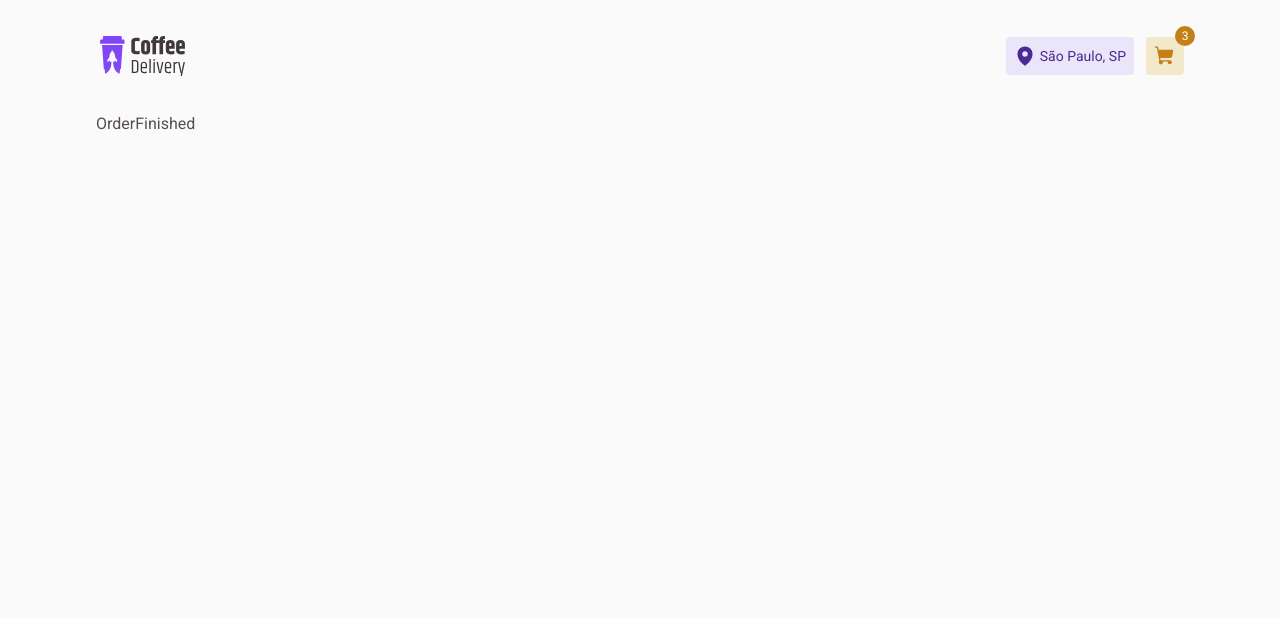
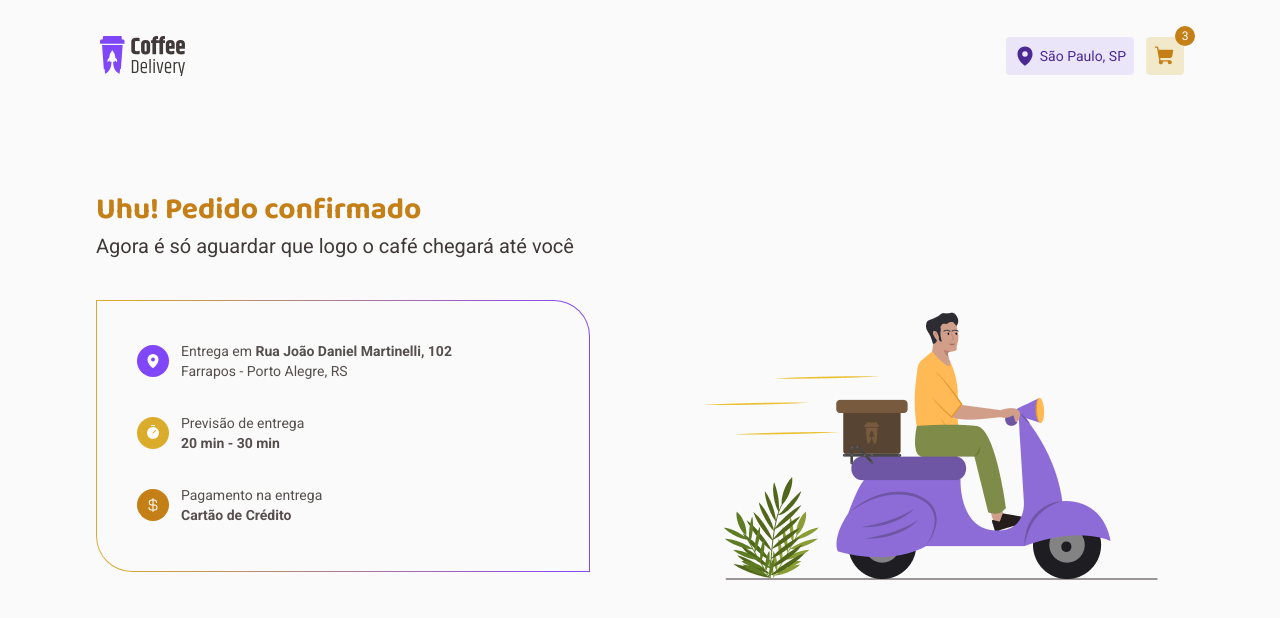
Before and after one commit to cleisonmp/coffee-delivery, a React (Vite) app: page /orderFinished in a window 1280 px wide. Shown: the top 618 px of the page. Built offline with nearby package versions, Linux system fonts and the light colour scheme.

Commit message:
Checkout styles + gen tweaks

```diff
--- a/src/layouts/DefaultLayout.tsx
+++ b/src/layouts/DefaultLayout.tsx
@@ -3,7 +3,7 @@ import { Header } from '../components/Header'
 
 export function DefaultLayout() {
   return (
-    <div className="flex flex-col max-w-6xl mx-auto px-8 mb-40">
+    <div className="flex flex-col max-w-6xl mx-auto px-8 mb-40 min-w-[320px]">
       <Header />
       <Outlet />
     </div>
--- a/src/pages/Checkout/index.tsx
+++ b/src/pages/Checkout/index.tsx
@@ -20,7 +20,7 @@ export function Checkout() {
   }
   return (
     <main className="flex flex-col md:flex-row mt-10 gap-8 justify-between">
-      <div className="order-1 md:order-none flex flex-col gap-4 flex-1">
+      <div className="flex flex-col gap-4 flex-1">
         <h1 className="font-['Baloo_2'] font-bold text-lg text-base-subtitle">
           Complete seu pedido
         </h1>
--- a/src/pages/OrderFinished/index.tsx
+++ b/src/pages/OrderFinished/index.tsx
@@ -1,3 +1,58 @@
+import { CurrencyDollar, MapPin, Timer } from 'phosphor-react'
+import OrderFinishedIllustration from './assets/orderFinishedIllustration.png'
+
 export function OrderFinished() {
-  return <h1>OrderFinished</h1>
+  return (
+    <div className="flex flex-col mt-20 gap-10">
+      <div className="flex flex-col gap-1">
+        <h1 className="font-['Baloo_2'] font-bold text-3xl text-yellow-900">
+          Uhu! Pedido confirmado
+        </h1>
+        <span className="text-xl text-base-subtitle">
+          Agora é só aguardar que logo o café chegará até você
+        </span>
+      </div>
+      <div className="flex flex-col md:flex-row gap-[6.375rem]">
+        <div className="bg-gradient-to-r from-yellow-500 to-purple-500 p-[1px] rounded-tr-[2.25rem] rounded-bl-[2.25rem] w-full max-h-[17rem] max-w-[33rem]">
+          <div className="flex flex-col bg-base-background w-full h-full rounded-tr-[2.18rem] rounded-bl-[2.18rem] p-5 md:p-10 gap-8 ">
+            <div className="flex items-center gap-3 w-full">
+              <div className="bg-purple-500 text-white rounded-full w-8 h-8 flex items-center justify-center px-2">
+                <MapPin size={22} weight="fill" />
+              </div>
+              <div className="flex flex-col text-sm">
+                <span className="">
+                  Entrega em{' '}
+                  <span className="font-bold">
+                    Rua João Daniel Martinelli, 102
+                  </span>
+                </span>
+                <span>Farrapos - Porto Alegre, RS</span>
+              </div>
+            </div>
+            <div className="flex items-center gap-3 w-full">
+              <div className="bg-yellow-500 text-white rounded-full w-8 h-8 flex items-center justify-center px-2">
+                <Timer size={22} weight="fill" />
+              </div>
+              <div className="flex flex-col text-sm">
+                <span className="">Previsão de entrega</span>
+                <span className="font-bold">20 min - 30 min</span>
+              </div>
+            </div>
+            <div className="flex items-center gap-3 w-full">
+              <div className="bg-yellow-900 text-white rounded-full w-8 h-8 flex items-center justify-center px-2">
+                <CurrencyDollar size={22} weight="fill" />
+              </div>
+              <div className="flex flex-col text-sm">
+                <span className="">Pagamento na entrega</span>
+                <span className="font-bold">Cartão de Crédito</span>
+              </div>
+            </div>
+          </div>
+        </div>
+        <div className="w-full">
+          <img src={OrderFinishedIllustration} alt="" className="" />
+        </div>
+      </div>
+    </div>
+  )
 }
```
Also changed, not shown: src/pages/OrderFinished/assets/orderFinishedIllustration.png (added).
